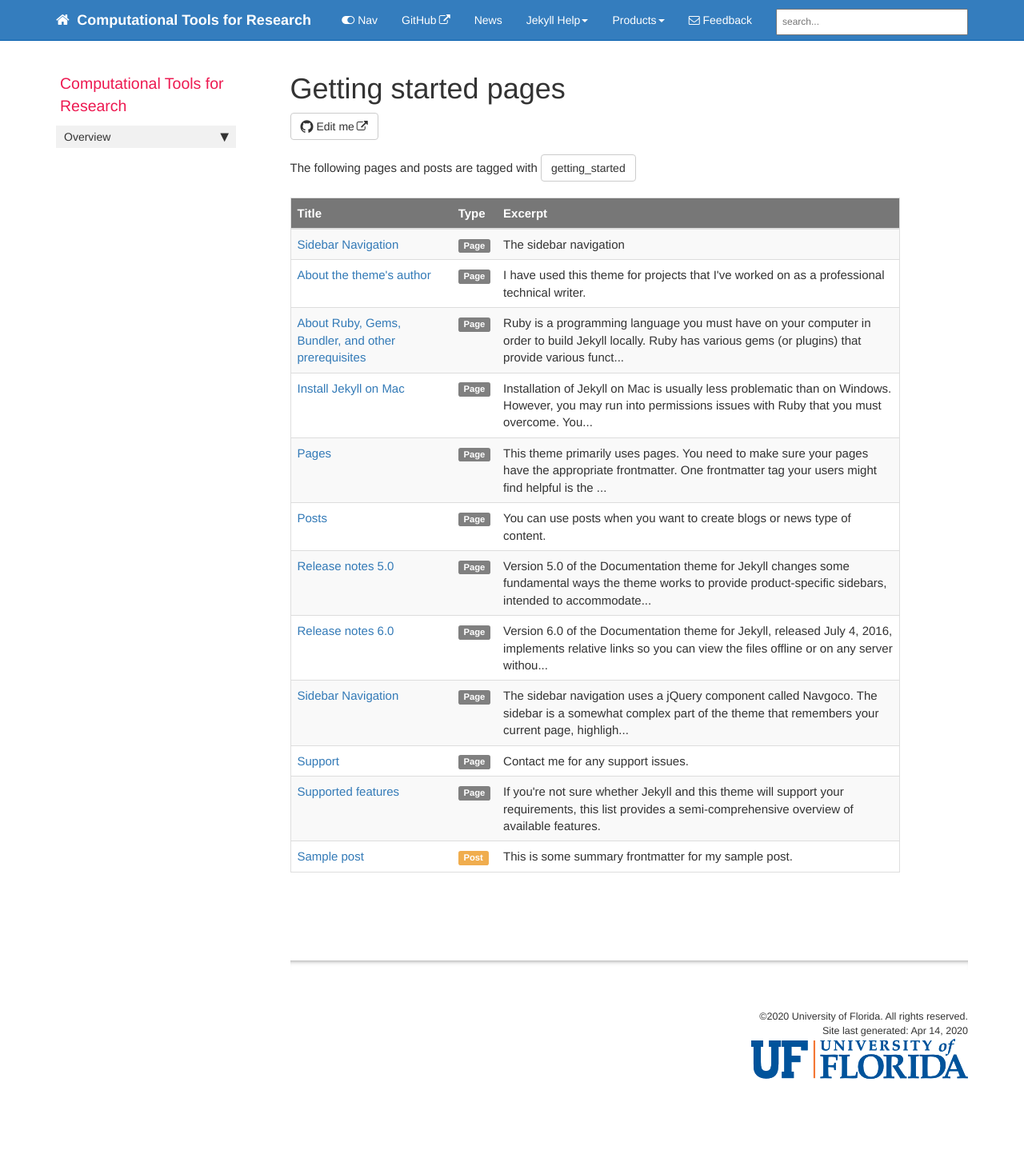
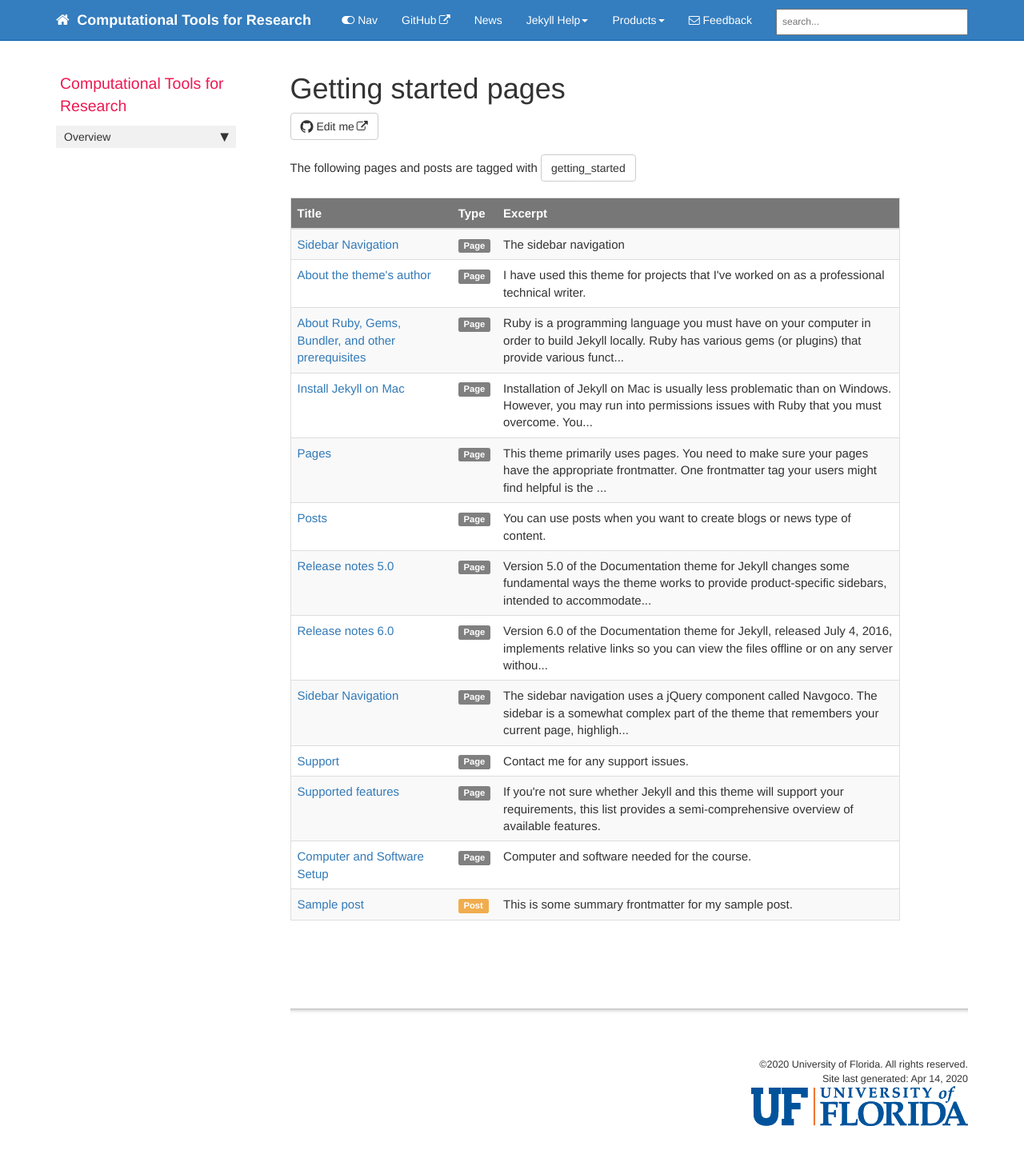
Before and after one commit to comptoolsres/comptoolsres.github.io, a Jekyll site: the page built from pages/tags/tag_getting_started.md, in a window 1280 px wide. Shown: the whole page at 80% size. Built offline with Jekyll 4.4.1, drawn with Linux system fonts in a browser that asks for light colours; comment, search, counter and statistics services are not loaded; before the commit the page ends 1409 px from its top, so only the background shows below that.

Commit message:
make smaller icons, remove TOC, some edits

```diff
--- a/software.md
+++ b/software.md
@@ -1,13 +1,11 @@
 ---
-title: "Computational Tools for Research in Biology"
-keywords: sample homepage
+title: "Computer and Software Setup"
+keywords: setup
 tags: [getting_started]
 sidebar: ctr_sidebar
-permalink: index.html
-summary: An introduction to computational tools for research, including the Linux command line, Python scripting, and databases.
-This course prepares students to conduct large-scale data analysis on high-performance computing resources.
+permalink: software.html
+summary: Computer and software needed for the course.
 ---
-
 # Computer and Software Setup
 
 ## Computer requirements
@@ -15,6 +13,8 @@
 To complete this course, you will need a computer. It does not have to be anything fancy or have any particular operating system.
 
 For students enrolled in the course at UF, you will do most of your work on the universities computer cluster, HiPerGator. An account will be created for you and we will walk through everything in class, so don't worry. There are still some applications that will make it easier to work as noted below.
+
+You will need a reliable internet connection for the course. During Summer 2020, all course meetings will be on Zoom, so you should have a web cam and microphone. Your internet service should support video conferencing.
 
 ### For people not enrolled in the course
 
@@ -29,7 +29,7 @@
 That said, I personally find some of the software noted below more reliable and feature rich.
 
 
-### ![Windows logo](images/widows.icon.png){:height="75px" width="75px"} If you have a Windows Computer
+### ![Windows logo](images/widows.icon_75.png) If you have a Windows Computer
 
 1. An ssh client to connect to remote servers, like HiPerGator
    1. I recommend MobaXterm: Use the free [Home Edition Installer](https://mobaxterm.mobatek.net/download-home-edition.html)
@@ -38,7 +38,7 @@
    1. MobaXterm has an editor built in, which is fine.
    1. Microsoft [VS Code](https://code.visualstudio.com/): Is what I use. It has many extensions that are quite helpful. It is also free.
 
-### ![Apple logo](images/apple_logo.jpg){:height="75px" width="75px"} If you have an Apple Computer
+### ![Apple logo](images/apple_logo_75.jpg) If you have an Apple Computer
 
 1. You already have the ssh client: Terminal is installed at /Applications/Utilities/Terminal (The Applications folder, then Utilities, and the applciation called Terminal).
 1. A text editor:
```
Also changed, not shown: images/apple_logo_75.jpg (added), images/widows.icon_75.png (added).
